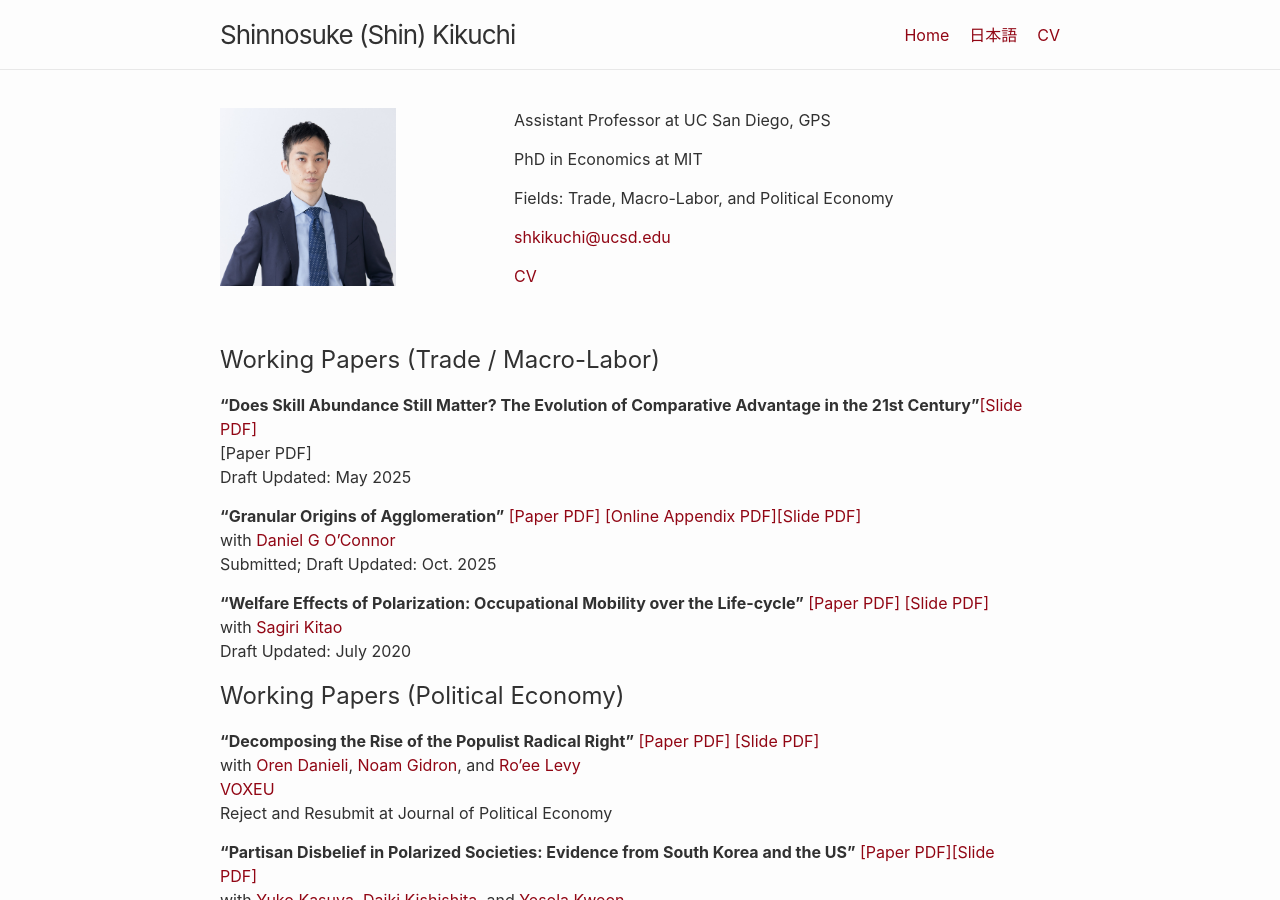
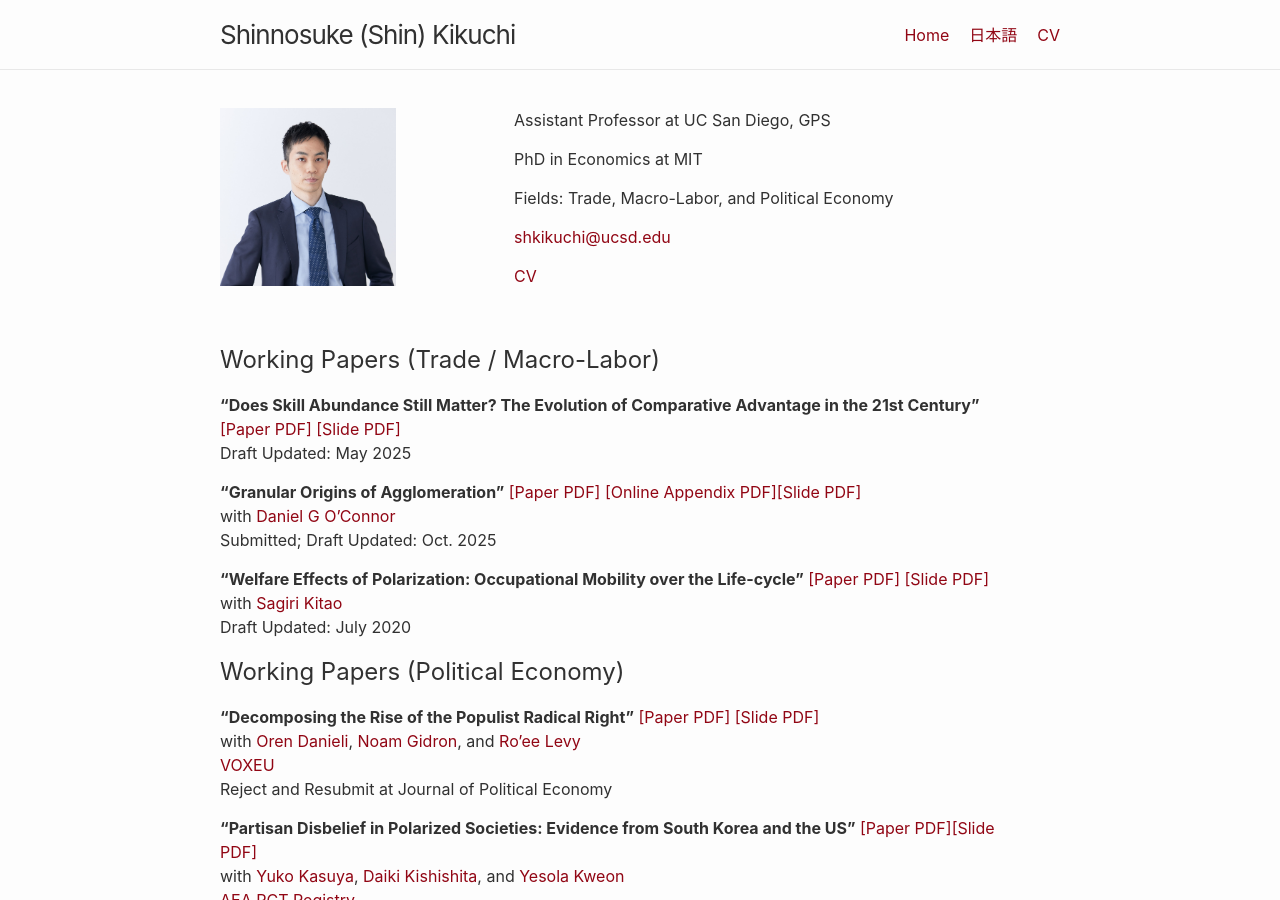
Before and after one commit to shinnkikuchi/shinnkikuchi.github.io, a Jekyll site: the page built from index.md, in a window 1280 px wide and 900 px high. Built offline with Jekyll 4.4.1, drawn with Linux system fonts in a browser that asks for light colours.

Commit message:
Update index.md

```diff
--- a/index.md
+++ b/index.md
@@ -9,8 +9,10 @@ title: Home
 
 ## Working Papers (Trade / Macro-Labor)
 
-**"Does Skill Abundance Still Matter? The Evolution of Comparative Advantage in the 21st Century"**<a href="/files/research/KIKUCHI-skill-trade.pdf" target="_blank"><a href="/files/research/slide-KIKUCHI-skill-trade.pdf" target="_blank">[Slide PDF]</a> <br>
- [Paper PDF]</a><br>
+**"Does Skill Abundance Still Matter? The Evolution of Comparative Advantage in the 21st Century"**
+<a href="/files/research/KIKUCHI-skill-trade.pdf" target="_blank">[Paper PDF]</a>
+<a href="/files/research/slide-KIKUCHI-skill-trade.pdf" target="_blank">[Slide PDF]</a>
+<br>
  Draft Updated: May 2025<br>
 
 **"Granular Origins of Agglomeration"**<a href="/files/research/KIKUCHI-OCONNOR-granular-spatial.pdf" target="_blank"> [Paper PDF]</a><a href="/files/research/KIKUCHI-OCONNOR-granular-spatial-OnlineApp.pdf" target="_blank"> [Online Appendix PDF]</a><a href="/files/research/slide-KIKUCHI-OCONNOR-granular-spatial.pdf" target="_blank">[Slide PDF]</a><br>
```
